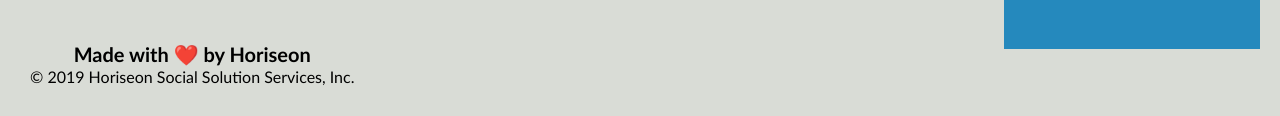
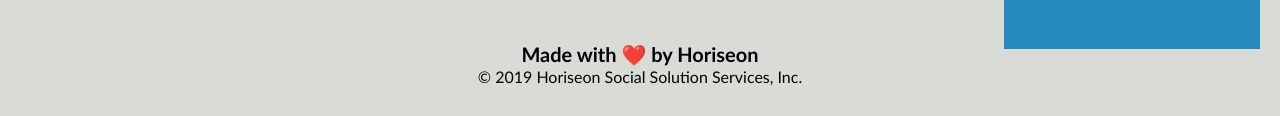
Before and after one commit to jlheinecke/challenge_1, a plain HTML site: page index.html in a window 1280 px wide. Shown: the part 1870-1986 px from the top of the page. Drawn offline with Linux system fonts and the light colour scheme.

Commit message:
update footer and sidebar position

```diff
--- a/assets/css/style.css
+++ b/assets/css/style.css
@@ -76,11 +76,15 @@ p {
 }
 
 .benefits {
+
     position: relative;
+    /*top: 920px;
+    right: 0px;*/
     margin-right: 20px;
     padding: 20px;
     clear: both;
     float: right;
+    float: top;
     width: 20%;
     height: 100%;
     font-family: 'Gill Sans', 'Gill Sans MT', Calibri, 'Trebuchet MS', sans-serif;
@@ -136,6 +140,7 @@ p {
 }
 
 .search-engine-optimization {
+    position: relative;
     margin-bottom: 20px;
     padding: 50px;
     height: 300px;
@@ -190,16 +195,18 @@ p {
 }
 
 .footer {
+    text-align: center;
     position: absolute;
-    justify-content: center;
+    width: 100%;
+    top: 100per;
     padding: 30px;
     clear: both;
     font-family: 'Trebuchet MS', 'Lucida Sans Unicode', 'Lucida Grande', 'Lucida Sans', Arial, sans-serif;
-    text-align: center;
+
 }
 
 .footer h2 {
-
-
-    bottom:0;font-size: 20px;
+    width: 100%;
+    bottom:0;
+    font-size: 20px;
 }
```
Also changed, not shown: index.html (+2 -10 lines).
